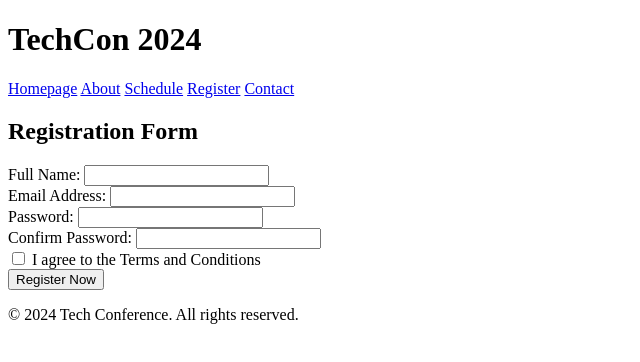
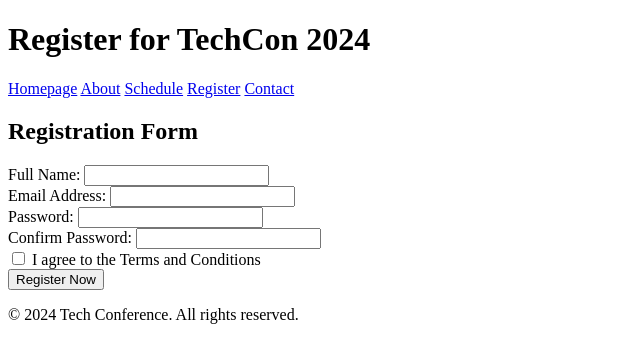
Before and after one commit to OderrowBrollince/TechCon_HTML, a plain HTML site: page techcon_website/register.html in a window 1280 px wide. Shown: the whole page, without its empty margins (0-640 px from the left). Drawn offline with Linux system fonts and the light colour scheme.

Commit message:
Errors in header fixed

```diff
--- a/techcon_website/register.html
+++ b/techcon_website/register.html
@@ -7,7 +7,7 @@
 </head>
 <body>
   <header>
-    <h1>TechCon 2024</h1>
+    <h1>Register for TechCon 2024</h1>
     <nav>
       <a href="index.html">Homepage</a>
       <a href="about.html">About</a>
```
Also changed, not shown: techcon_website/about.html (+1 -1 lines).
